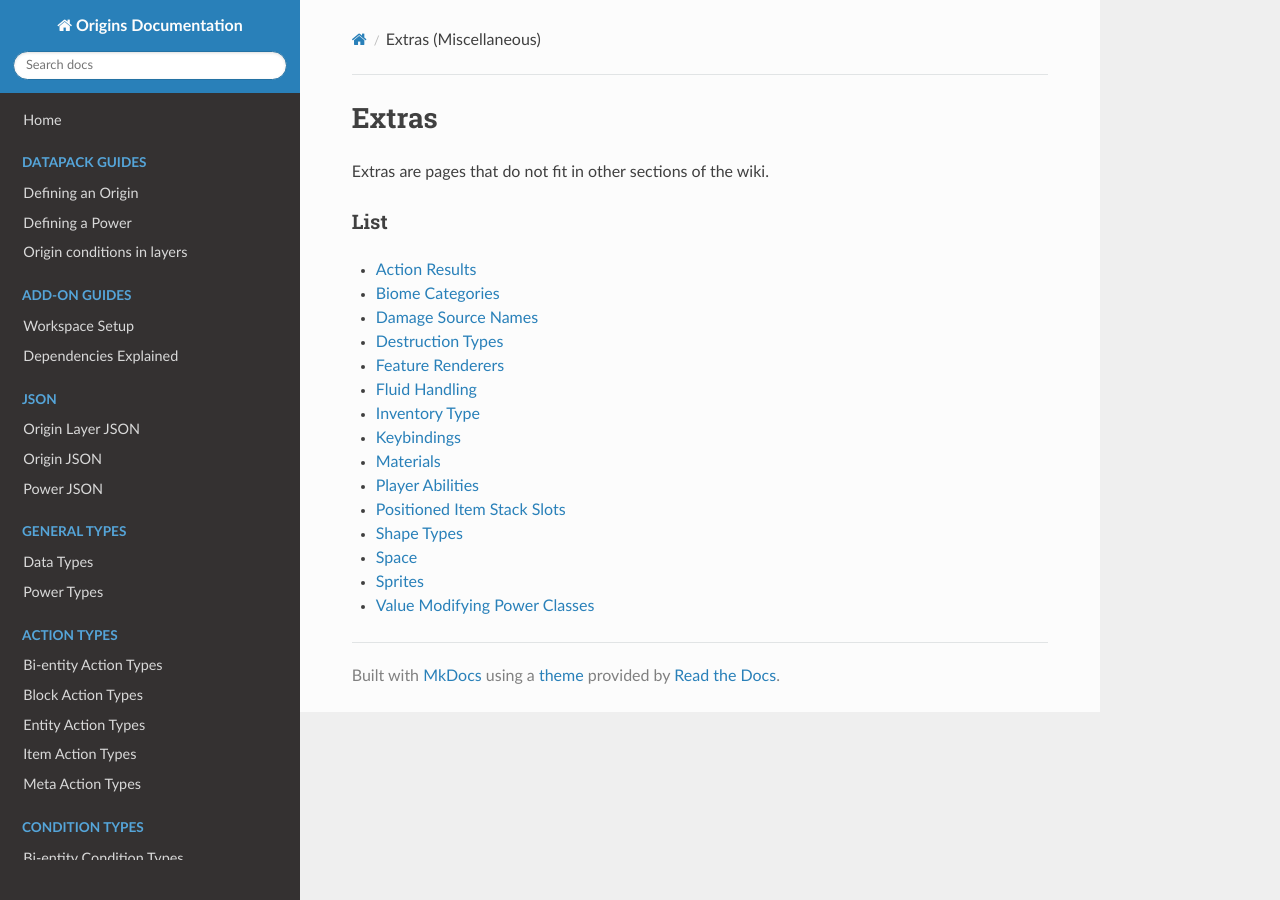
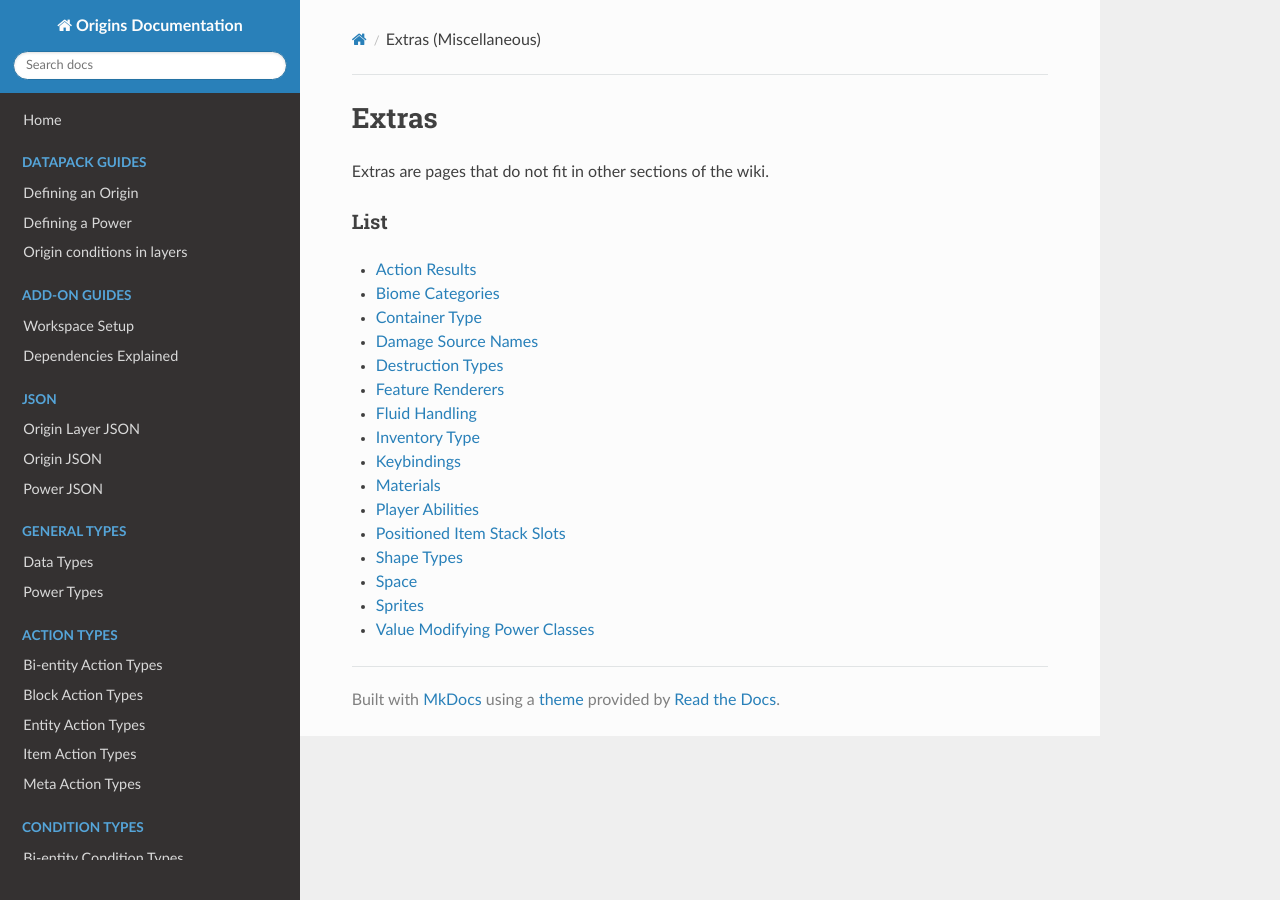
Before and after one commit to apace100/origins-docs, an MkDocs documentation site: the page built from docs/misc/extras.md, in a window 1280 px wide. Built offline with MkDocs 1.6.1, drawn with Linux system fonts in a browser that asks for light colours; nearby versions of some CDN libraries.

Commit message:
Updated `extras.md`
Added 'Container Type' to the Extras list.

```diff
--- a/docs/misc/extras.md
+++ b/docs/misc/extras.md
@@ -12,6 +12,7 @@ Extras are pages that do not fit in other sections of the wiki.
 
 * [Action Results](extras/action_results.md)
 * [Biome Categories](extras/biome_categories.md)
+* [Container Type](extras/container_type.md)
 * [Damage Source Names](extras/damage_source_names.md)
 * [Destruction Types](extras/destruction_types.md)
 * [Feature Renderers](extras/feature_renderers.md)
```
